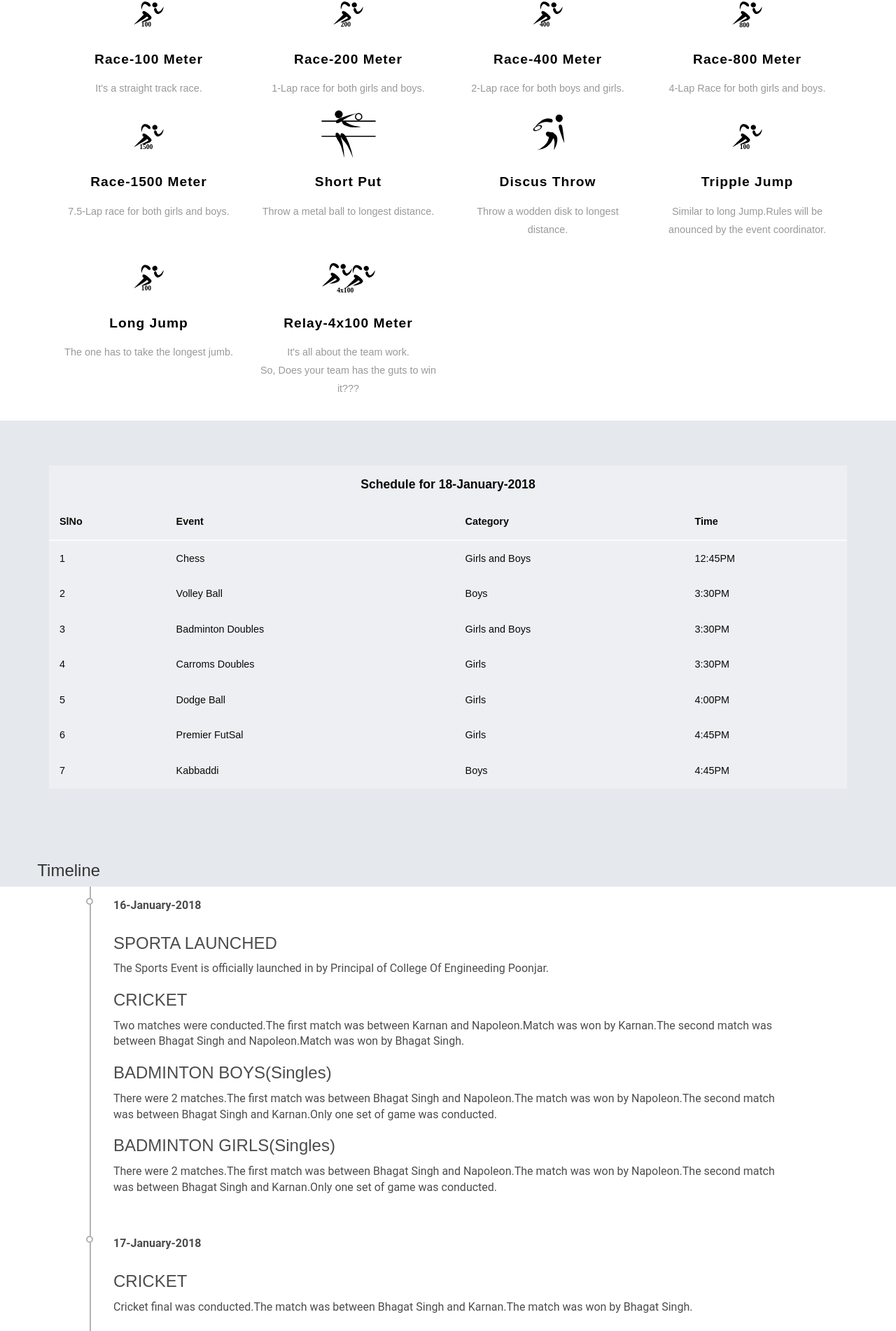
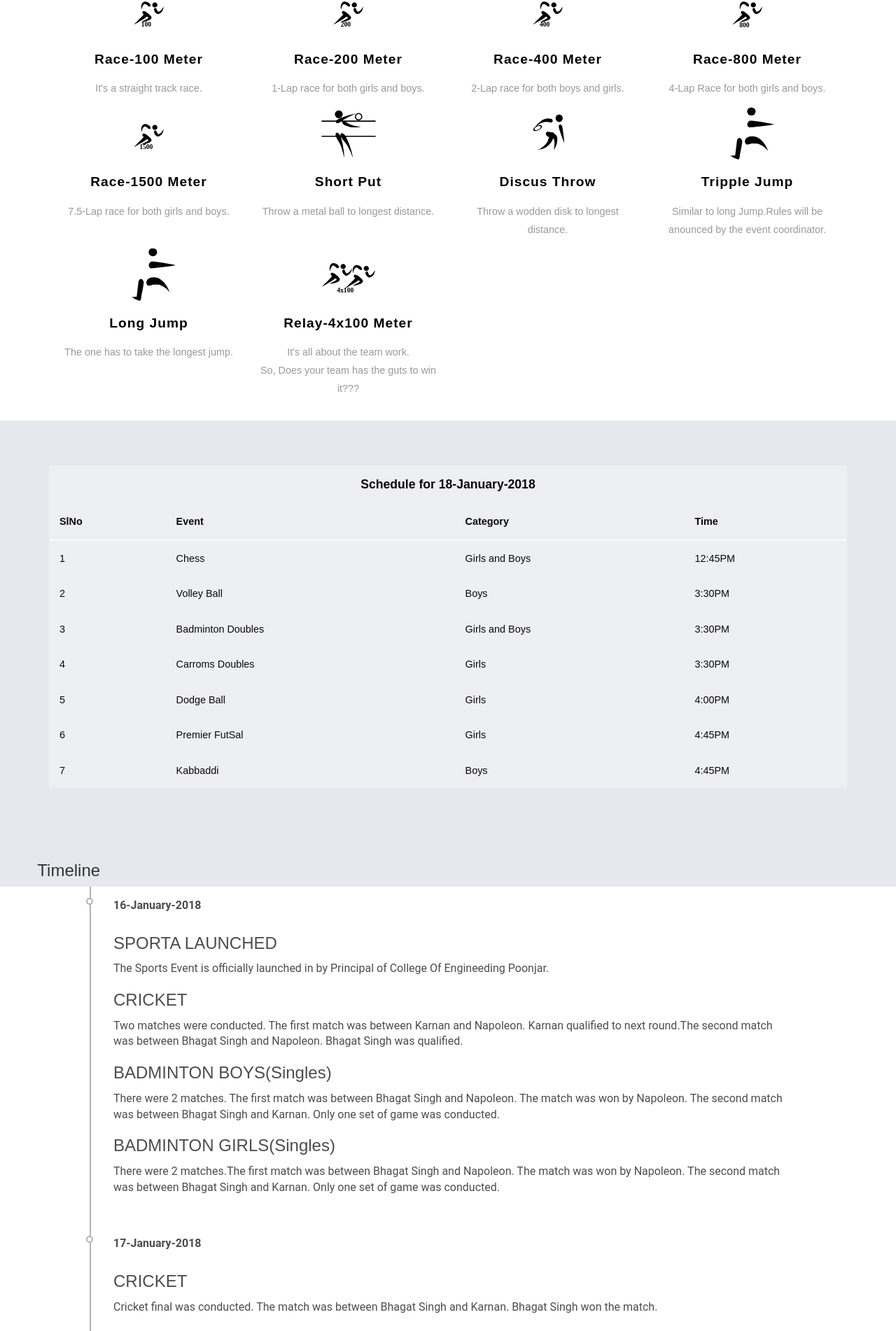
Before and after one commit to cepsporta/website, a React (Create React App) app: page / in a window 1280 px wide. Shown: the part 1717-3619 px from the top of the page at 70% size. Built offline with nearby package versions, Linux system fonts and the light colour scheme.

Commit message:
Timeline and athletics update with grammer errors fixed

```diff
--- a/public/index.html
+++ b/public/index.html
@@ -390,7 +390,7 @@
 				</div>
 				<div class="col-md-3 w3l-services-grid">
 					<div class="w3ls-services-img">
-						<img class="iconEvent" src="./images/icon/100.svg" />
+						<img class="iconEvent" src="./images/icon/long.svg" />
 					</div>
 					<div class="agileits-services-info">
 						<h4>Tripple Jump</h4>
@@ -399,11 +399,11 @@
 				</div>
 				<div class="col-md-3 w3l-services-grid">
 					<div class="w3ls-services-img">
-						<img class="iconEvent" src="./images/icon/100.svg" />
+						<img class="iconEvent" src="./images/icon/long.svg" />
 					</div>
 					<div class="agileits-services-info">
 						<h4>Long Jump</h4>
-						<p>The one has to take the longest jumb.</p>
+						<p>The one has to take the longest jump.</p>
 					</div>
 				</div>
 				<div class="col-md-3 w3l-services-grid">
--- a/src/Timeline.js
+++ b/src/Timeline.js
@@ -9,15 +9,15 @@ let data = [{
         },
         {
             head: "CRICKET",
-            content: "Two matches were conducted.The first match was between Karnan and Napoleon.Match was won by Karnan.The second match was between Bhagat Singh and Napoleon.Match was won by Bhagat Singh."
+            content: "Two matches were conducted. The first match was between Karnan and Napoleon. Karnan qualified to next round.The second match was between Bhagat Singh and Napoleon. Bhagat Singh was qualified."
         },
         {
             head: "BADMINTON BOYS(Singles)",
-            content: "There were 2 matches.The first match was between Bhagat Singh and Napoleon.The match was won by Napoleon.The second match was between Bhagat Singh and Karnan.Only one set of game was conducted."
+            content: "There were 2 matches. The first match was between Bhagat Singh and Napoleon. The match was won by Napoleon. The second match was between Bhagat Singh and Karnan. Only one set of game was conducted."
         },
         {
             head: "BADMINTON GIRLS(Singles)",
-            content: "There were 2 matches.The first match was between Bhagat Singh and Napoleon.The match was won by Napoleon.The second match was between Bhagat Singh and Karnan.Only one set of game was conducted."
+            content: "There were 2 matches.The first match was between Bhagat Singh and Napoleon. The match was won by Napoleon. The second match was between Bhagat Singh and Karnan. Only one set of game was conducted."
         }
     ]
 },{
@@ -25,27 +25,27 @@ let data = [{
     posts: [
         {
             head: "CRICKET",
-            content: "Cricket final was conducted.The match was between Bhagat Singh and Karnan.The match was won by Bhagat Singh."
+            content: "Cricket final was conducted. The match was between Bhagat Singh and Karnan. Bhagat Singh won the match."
         },
         {
             head: "BADMINTON BOYS(Singles)",
-            content: "Final match was conducted between Bhagat Singh and Napoleon.The match was won by Bhagat Singh."
+            content: "Final match was conducted between Bhagat Singh and Napoleon. The match was won by Bhagat Singh."
         },
         {
             head: "BADMINTON GIRLS(Singles)",
-            content: "There were 2 matches.The first match was between Bhagat Singh and Karnan.The match was won by Bhagat Singh.The second match was final and the match was between Napoleon and Bhagat Singh.The finals was won by Napoleon."
+            content: "There were 2 matches. The first match was between Bhagat Singh and Karnan.The match was won by Bhagat Singh. The second match was final and the match was between Napoleon and Bhagat Singh. The finals was won by Napoleon."
         },
         {
             head: "BADMINTON BOYS(Doubles)",
-            content: "Final match was conducted between Bhagat Singh and Napoleon.The match was won by Bhagat Singh."
+            content: "Final match was conducted between Bhagat Singh and Napoleon. The match was won by Bhagat Singh."
         },
         {
             head: "BADMINTON GIRLS(Doubles)",
-            content: "There were 2 matches.The first match was between Bhagat Singh and Karnan.The match was won by Bhagat Singh.The second match was final and the match was between Napoleon and Bhagat Singh.The finals was won by Napoleon."
+            content: "There were 2 matches. The first match was between Bhagat Singh and Karnan. The match was won by Bhagat Singh. The second match was final and the match was between Napoleon and Bhagat Singh. The finals was won by Napoleon."
         },
         {
             head:"VOLLEY BALL",
-            content: "The match was between Bhagat Singh and Napoleon.The match was won by Bhagat Singh."
+            content: "The match was between Bhagat Singh and Napoleon. The match was won by Bhagat Singh."
         }
     ]
 }
```
Also changed, not shown: public/images/icon/long.svg (added).
